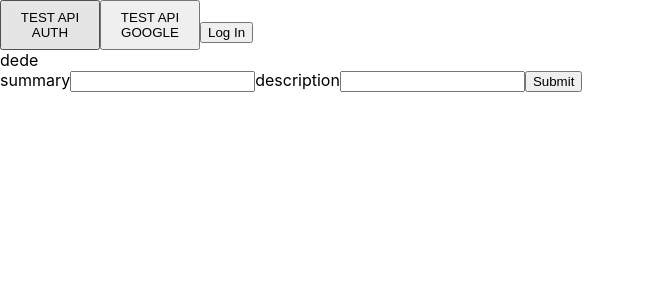
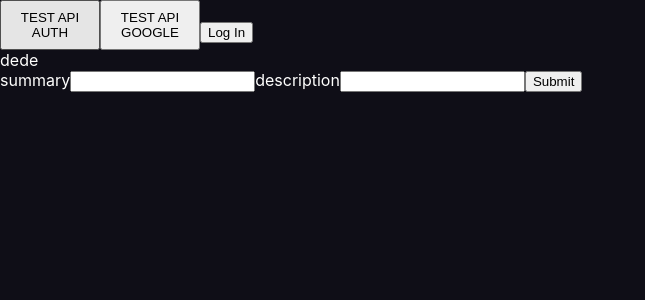
Before and after one commit to romainbcode/PFE-Forma, a React (Create React App) app in the folder frontend/: page / in a window 1280 px wide. Shown: the top 300 px of the page, without its empty margins (0-645 px from the left). Built offline with nearby package versions, Linux system fonts and the light colour scheme; no server answers.

Commit message:
ajout couleur et margin pour le body

```diff
--- a/frontend/src/index.css
+++ b/frontend/src/index.css
@@ -11,3 +11,9 @@ code {
   font-family: source-code-pro, Menlo, Monaco, Consolas, 'Courier New',
     monospace;
 }
+
+body {
+  margin: 0;
+  background-color: #0f0e17;
+  color:#fffffe;
+}
```
